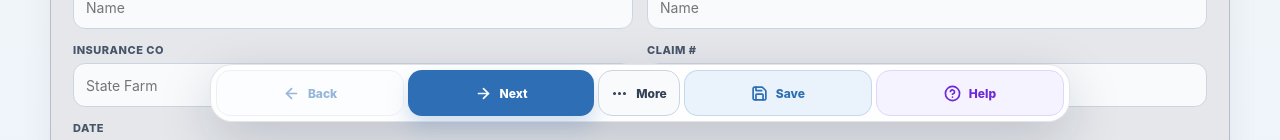
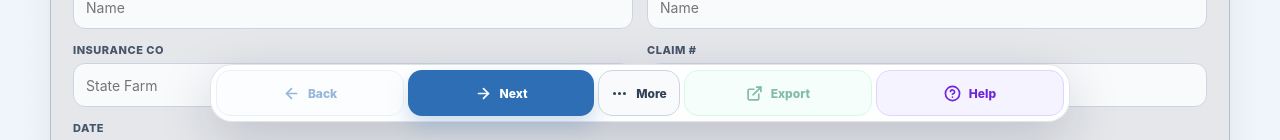
Before and after one commit to M-W-Johnson-Holdco/tc-field-inspection-system, a React (Vite) app: page /#/ in a window 1280 px wide. Shown: the part 660-800 px from the top of the page. Built offline with nearby package versions, Linux system fonts and the light colour scheme; no server answers; sample sign-in values are in the browser's storage.

Commit message:
actionbar update

```diff
--- a/src/components/ActionBar.jsx
+++ b/src/components/ActionBar.jsx
@@ -3,7 +3,7 @@ import { useInspection } from '../context/InspectionContext'
 import { useAuth } from '../context/AuthContext'
 import { saveInspectionToDrive, TokenExpiredError } from '../lib/driveService'
 import OpenInspectionModal from './OpenInspectionModal'
-import { ArrowLeft, ArrowRight, RotateCcw, Save, Upload, CheckCircle, AlertCircle, FolderOpen, FilePlus, CircleHelp, MoreHorizontal } from 'lucide-react'
+import { ArrowLeft, ArrowRight, RotateCcw, Save, ExternalLink, CheckCircle, AlertCircle, FolderOpen, FilePlus, CircleHelp, MoreHorizontal } from 'lucide-react'
 
 const TOTAL_TABS = 6
 
@@ -107,11 +107,6 @@ export default function ActionBar() {
     window.scrollTo(0, 0)
   }
 
-  const saveLabel =
-    driveStatus === 'saving' ? 'Saving…' :
-    driveStatus === 'done'   ? 'Saved!' :
-    driveStatus === 'error'  ? 'Failed' : 'Save'
-
   const SaveIcon =
     driveStatus === 'done'  ? CheckCircle :
     driveStatus === 'error' ? AlertCircle : Save
@@ -143,8 +138,16 @@ export default function ActionBar() {
               <button className="toolbar-more__item" type="button" role="menuitem" aria-label="Open inspection" title="Open inspection" onClick={handleOpenInspection}>
                 <FolderOpen className="toolbar-more__icon" aria-hidden="true" />
               </button>
-              <button className="toolbar-more__item" type="button" role="menuitem" aria-label="Export" title="Export" disabled>
-                <Upload className="toolbar-more__icon" aria-hidden="true" />
+              <button
+                className="toolbar-more__item"
+                type="button"
+                role="menuitem"
+                aria-label="Save to Google Drive"
+                title="Save to Google Drive"
+                onClick={handleSaveToDrive}
+                disabled={driveStatus === 'saving'}
+              >
+                <SaveIcon className="toolbar-more__icon" aria-hidden="true" />
               </button>
               <button className="toolbar-more__item" type="button" role="menuitem" aria-label="New inspection" title="New inspection" onClick={handleNew}>
                 <FilePlus className="toolbar-more__icon" aria-hidden="true" />
@@ -166,14 +169,13 @@ export default function ActionBar() {
           )}
         </div>
         <button
-          className={`app-button app-button--save${driveStatus === 'done' ? ' app-button--export-done' : ''}${driveStatus === 'error' ? ' app-button--export-error' : ''}`}
-          aria-label="Save to Google Drive"
-          title="Save to Google Drive"
-          onClick={handleSaveToDrive}
-          disabled={driveStatus === 'saving'}
+          className="app-button app-button--export"
+          aria-label="Export"
+          title="Export"
+          disabled
         >
-          <SaveIcon className="app-button__icon" aria-hidden="true" />
-          <span className="app-button__label">{saveLabel}</span>
+          <ExternalLink className="app-button__icon" aria-hidden="true" />
+          <span className="app-button__label">Export</span>
         </button>
         <button className="app-button app-button--help" aria-label="Help" title="Help" onClick={() => {
           setShowMore(false)
@@ -209,7 +211,7 @@ export default function ActionBar() {
               <p><Save className="toolbar-help-modal__icon" aria-hidden="true" /><span><strong>Save:</strong> Save the current inspection to Google Drive.</span></p>
               <p><CircleHelp className="toolbar-help-modal__icon" aria-hidden="true" /><span><strong>Help:</strong> Show this toolbar guide.</span></p>
               <p><FolderOpen className="toolbar-help-modal__icon" aria-hidden="true" /><span><strong>Open:</strong> Open a saved inspection from Google Drive.</span></p>
-              <p><Upload className="toolbar-help-modal__icon" aria-hidden="true" /><span><strong>Export:</strong> Reserved for exporting inspection reports.</span></p>
+              <p><ExternalLink className="toolbar-help-modal__icon" aria-hidden="true" /><span><strong>Export:</strong> Reserved for exporting inspection reports.</span></p>
               <p><FilePlus className="toolbar-help-modal__icon" aria-hidden="true" /><span><strong>New:</strong> Start a new inspection form.</span></p>
               <p><RotateCcw className="toolbar-help-modal__icon" aria-hidden="true" /><span><strong>Reset:</strong> Clear all current inspection data.</span></p>
             </div>
```
Also changed, not shown: transcript_sample.txt (deleted).
